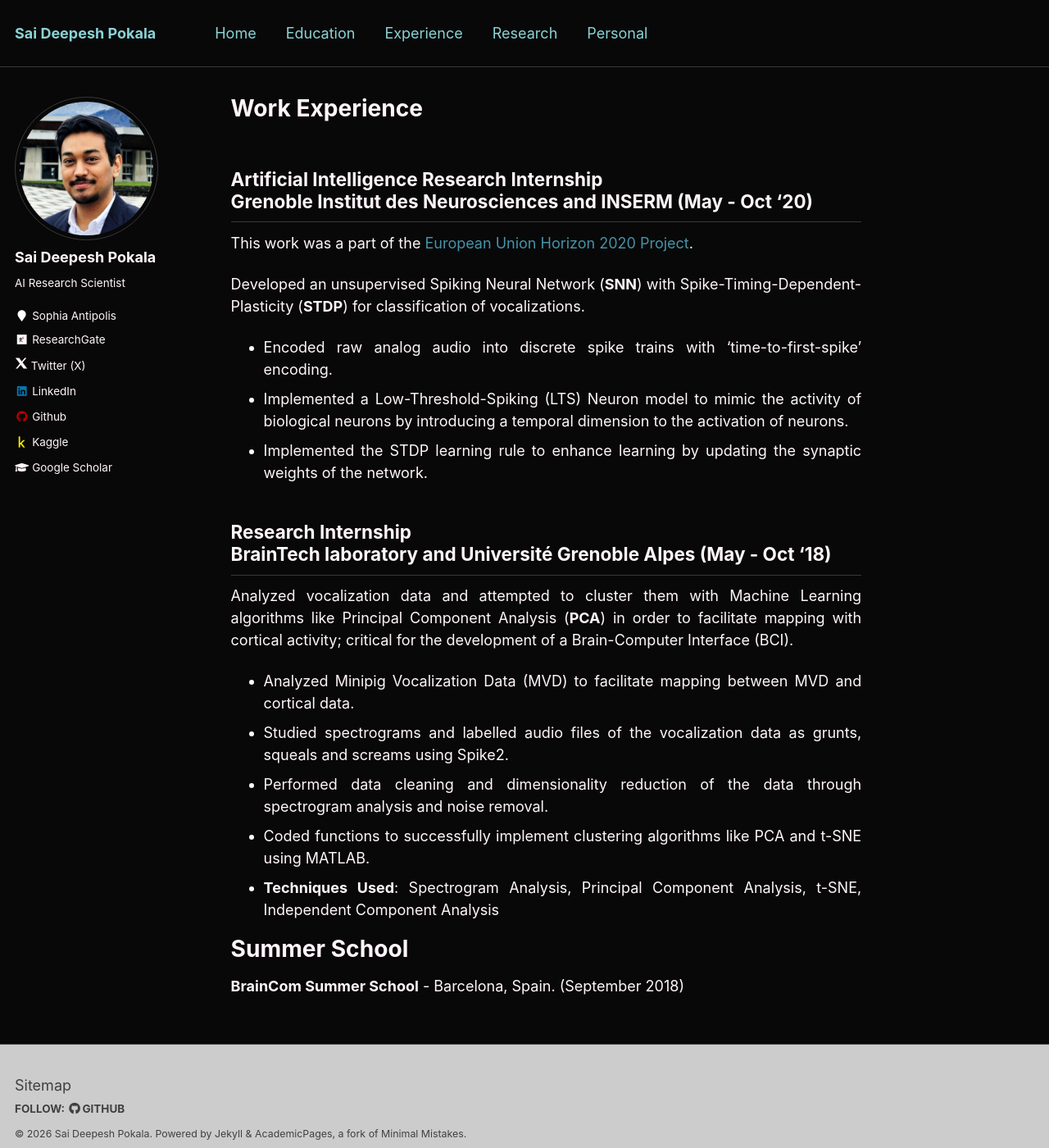
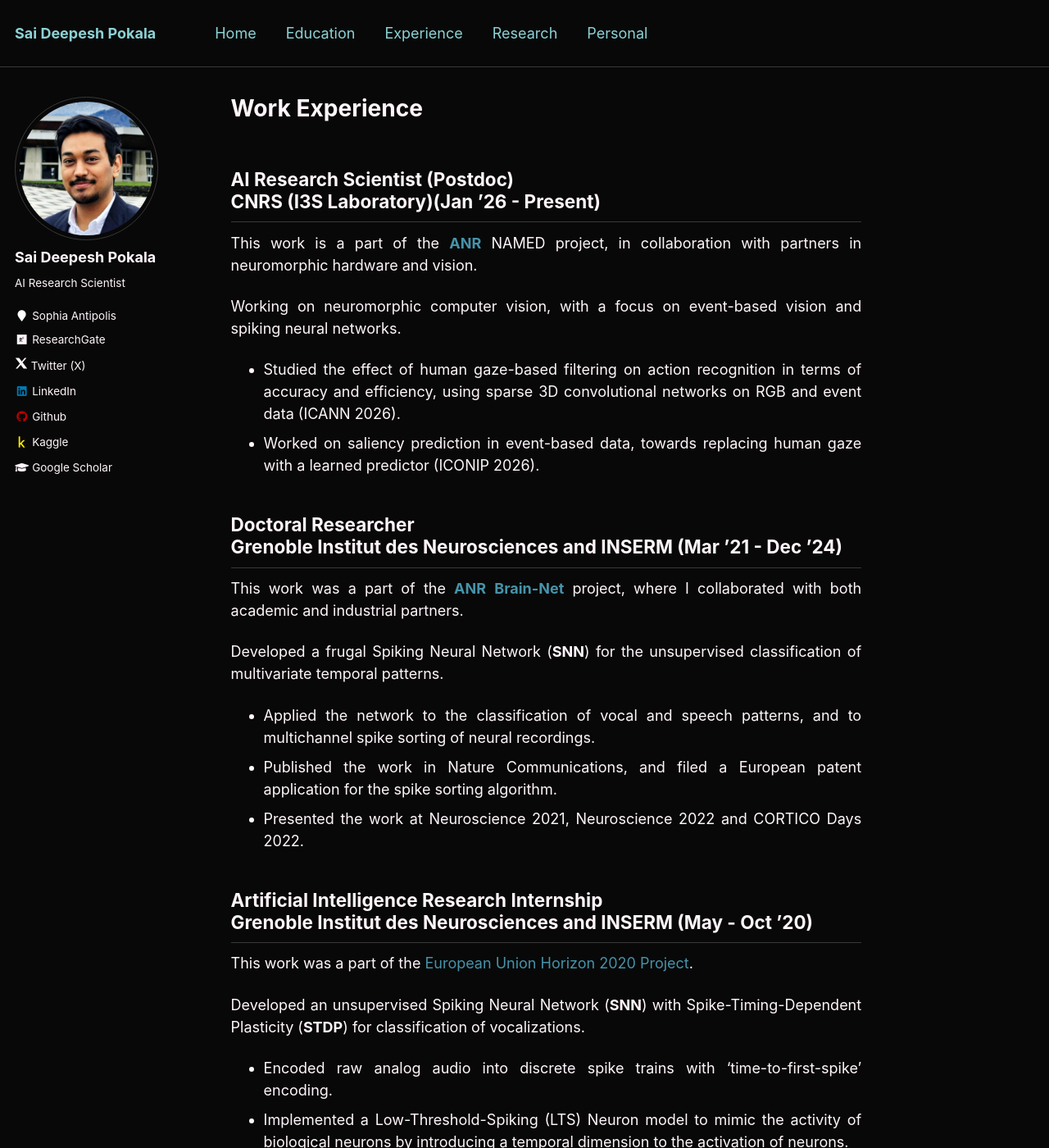
Before and after one commit to saideepesh/saideepesh.github.io, a Jekyll site: the page built from _pages/experience.md, in a window 1280 px wide and 1400 px high. Shown: the whole window at 82% size. Built offline with Jekyll 4.4.1, drawn with Linux system fonts in a browser that asks for light colours; some of the changed text lies outside the part shown.

Commit message:
Update experience.md
add missing experience

```diff
--- a/_pages/experience.md
+++ b/_pages/experience.md
@@ -9,24 +9,43 @@ classes: wide
 * **Artificial Intelligence Research Intern**, [INSERM](https://www.inserm.fr/en){:target="_blank" rel="noopener"} - Grenoble, France (May - Oct 2020)
 * **Research Intern**, [INSERM](https://www.inserm.fr/en){:target="_blank" rel="noopener"} - Grenoble, France (May - Oct 2018)
 -->
-## Artificial Intelligence Research Internship<br/>Grenoble Institut des Neurosciences and INSERM (May - Oct '20)
+## AI Research Scientist (Postdoc)<br/>CNRS (I3S Laboratory)(Jan &rsquo;26 - Present)
+
+This work is a part of the [**ANR**](https://anr.fr/en/){:target="_blank" rel="noopener"} NAMED project, in collaboration with partners in neuromorphic hardware and vision.
+
+Working on neuromorphic computer vision, with a focus on event-based vision and spiking neural networks.
+
+- Studied the effect of human gaze-based filtering on action recognition in terms of accuracy and efficiency, using sparse 3D convolutional networks on RGB and event data (ICANN 2026).
+- Worked on saliency prediction in event-based data, towards replacing human gaze with a learned predictor (ICONIP 2026).
+
+## Doctoral Researcher<br/>Grenoble Institut des Neurosciences and INSERM (Mar &rsquo;21 - Dec &rsquo;24)
+
+This work was a part of the [**ANR**](https://anr.fr/en/){:target="_blank" rel="noopener"} [**Brain-Net**](https://sites.google.com/view/brainnet-project/accueil){:target="_blank" rel="noopener"} project, where I collaborated with both academic and industrial partners.
+
+Developed a frugal Spiking Neural Network (**SNN**) for the unsupervised classification of multivariate temporal patterns.
+
+- Applied the network to the classification of vocal and speech patterns, and to multichannel spike sorting of neural recordings.
+- Published the work in Nature Communications, and filed a European patent application for the spike sorting algorithm.
+- Presented the work at Neuroscience 2021, Neuroscience 2022 and CORTICO Days 2022.
+
+## Artificial Intelligence Research Internship<br/>Grenoble Institut des Neurosciences and INSERM (May - Oct &rsquo;20)
 
 This work was a part of the [European Union Horizon 2020 Project](https://ec.europa.eu/programmes/horizon2020/en){:target="_blank" rel="noopener"}.
 
-Developed an unsupervised Spiking Neural Network (**SNN**) with Spike-Timing-Dependent-Plasticity (**STDP**) for classification of vocalizations.
+Developed an unsupervised Spiking Neural Network (**SNN**) with Spike-Timing-Dependent Plasticity (**STDP**) for classification of vocalizations.
 
 - Encoded raw analog audio into discrete spike trains with 'time-to-first-spike' encoding.
 - Implemented a Low-Threshold-Spiking (LTS) Neuron model to mimic the activity of biological neurons by introducing a temporal dimension to the activation of neurons.
 - Implemented the STDP learning rule to enhance learning by updating the synaptic weights of the network.
 
-## Research Internship<br/>BrainTech laboratory and Université Grenoble Alpes (May - Oct '18)
+## Research Internship<br/>BrainTech laboratory and Université Grenoble Alpes (May - Oct &rsquo;18)
 
-Analyzed vocalization data and attempted to cluster them with Machine Learning algorithms like Principal Component Analysis (**PCA**) in order to facilitate mapping with cortical activity; critical for the development of a Brain-Computer Interface (BCI).
+Analyzed vocalization data and reduced its dimensionality with Machine Learning algorithms like Principal Component Analysis (**PCA**) in order to facilitate mapping with cortical activity; critical for the development of a Brain-Computer Interface (BCI).
 
 - Analyzed Minipig Vocalization Data (MVD) to facilitate mapping between MVD and cortical data.
 - Studied spectrograms and labelled audio files of the vocalization data as grunts, squeals and screams using Spike2.
 - Performed data cleaning and dimensionality reduction of the data through spectrogram analysis and noise removal.
-- Coded functions to successfully implement clustering algorithms like PCA and t-SNE using MATLAB.
+- Coded functions to implement dimensionality reduction algorithms like PCA and t-SNE using MATLAB.
 - **Techniques Used**: Spectrogram Analysis, Principal Component Analysis, t-SNE, Independent Component Analysis
 
 # Summer School
```
